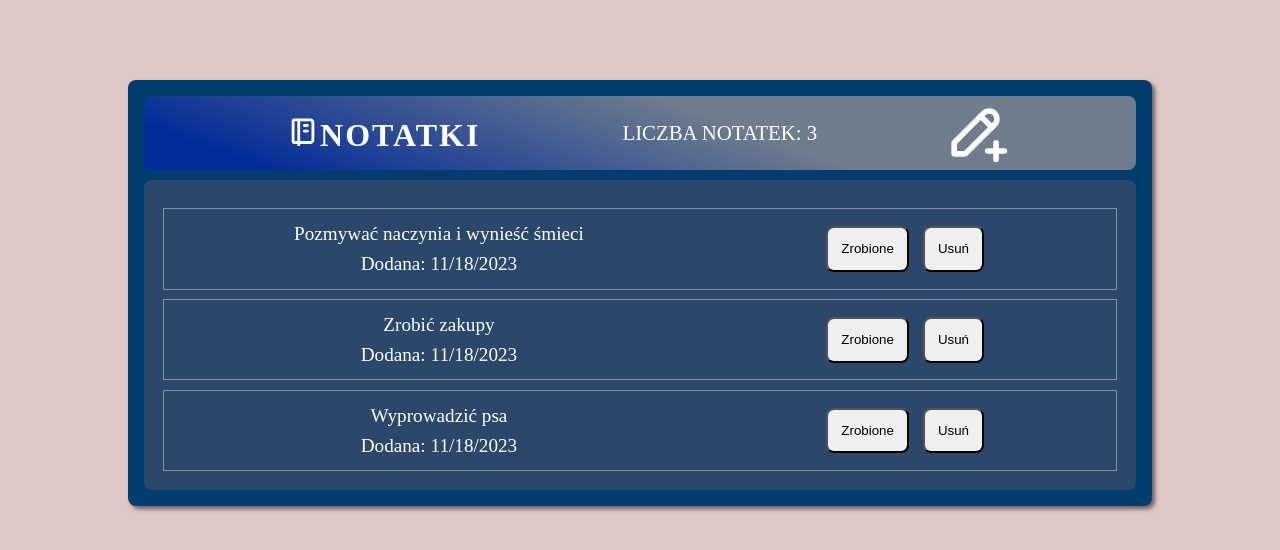
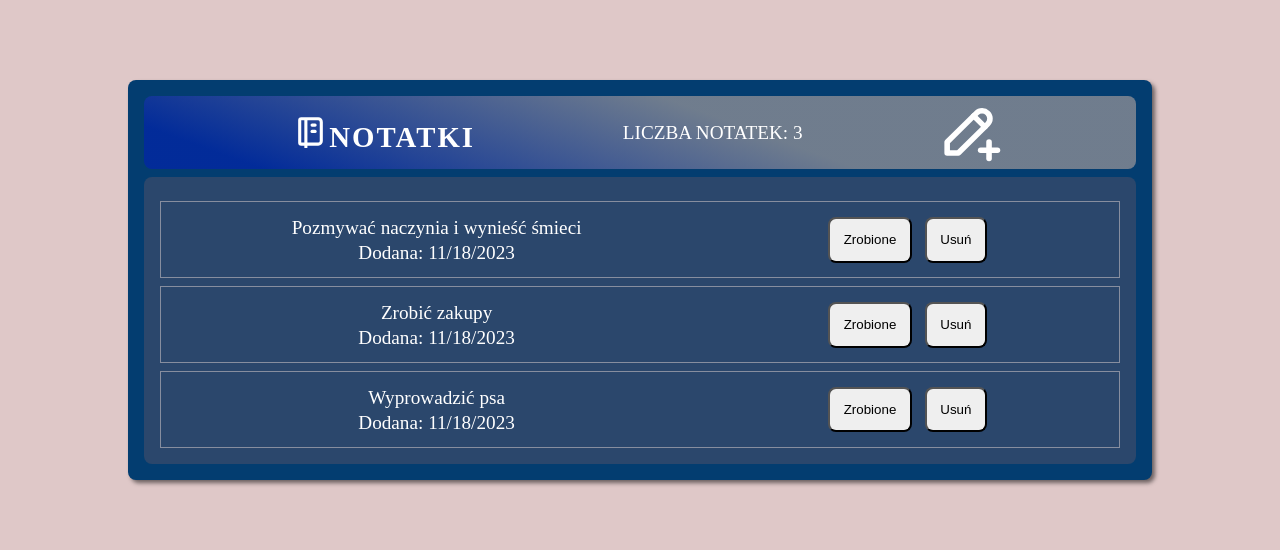
Before and after one commit to WojciechStancel/React_TODO, a React (Vite) app: page / in a window 1280 px wide. Shown: the top 550 px of the page. Built offline with nearby package versions, Linux system fonts and the light colour scheme.

Commit message:
added some media styles to components

```diff
--- a/src/components/AddButton.css
+++ b/src/components/AddButton.css
@@ -6,7 +6,7 @@
 }
 
 .addNote img {
-    width: 5em;
+    width: 3em;
     transition: transform .3s;
 }
 
@@ -14,3 +14,9 @@
     transform: scale(1.1);
 
 }
+
+@media (min-width: 768px) {
+    .addNote img {
+        width: 5em;
+    }
+}
--- a/src/components/AddNoteForm.css
+++ b/src/components/AddNoteForm.css
@@ -32,7 +32,7 @@
 }
 
 .addNoteForm label {
-	font-size: 1.5rem;
+	font-size: 1.2rem;
 }
 
 .addNoteForm input {
@@ -70,6 +70,10 @@
 		height: 500px;
 	}
 
+	.addNoteForm label {
+		font-size: 1.5rem;
+	}
+
 	.addNoteForm input {
 		width: 400px;
 		height: 150px;
--- a/src/components/ListItem.css
+++ b/src/components/ListItem.css
@@ -1,7 +1,6 @@
 .notes-list {
 	padding: 1em;
 	list-style: none;
-	font-size: 1.2rem;
 	background-color: rgba(141, 97, 97, 0.291);
 	border-radius: 8px;
 	margin-top: 0.5em;
--- a/src/components/NoteItems/NoteItems.css
+++ b/src/components/NoteItems/NoteItems.css
@@ -1,20 +1,20 @@
 .notes-container {
-    display: flex;
-    justify-content: space-around;
+	display: flex;
+	justify-content: space-around;
 	align-items: center;
-    padding: .5em;
+	padding: 0.5em;
 	border: 1px solid rgba(215, 203, 203, 0.537);
-	margin-top: .5em;
+	margin-top: 0.5em;
 }
 
 .notes-item {
 	display: flex;
-    justify-content: center;
+	justify-content: center;
 	align-items: center;
-    text-align: center;
-    width: 300px;
-	line-height: 30px;
-
+	text-align: center;
+	width: 250px;
+	font-size: 1rem;
+	line-height: 25px;
 }
 
 .notes-item-is-done {
@@ -23,8 +23,19 @@
 }
 
 .notes-list-btn {
-	padding: 1em;
+	padding: 0.7em;
 	margin: 0.5em;
 	border-radius: 8px;
 	cursor: pointer;
 }
+
+@media (min-width: 768px) {
+	.notes-item {
+		width: 300px;
+		font-size: 1.2rem;
+	}
+
+	.notes-list-btn {
+		padding: 1em;
+	}
+}
--- a/src/components/NotesHeader.css
+++ b/src/components/NotesHeader.css
@@ -10,15 +10,33 @@
 	);
 }
 
+.notes-header img {
+	width: 1em;
+}
+
 .notes-header h1 {
-	font-size: 2rem;
+	font-size: 1.2rem;
 	text-transform: uppercase;
 	letter-spacing: 2px;
 	padding: 0.5em;
 }
 
 .notes-header p {
-	font-size: 1.3rem;
+	font-size: 0.8rem;
 	margin: 0.5em 0;
 	text-transform: uppercase;
 }
+
+@media (min-width: 768px) {
+	.notes-header img {
+		width: 1.3em;
+	}
+
+	.notes-header h1 {
+		font-size: 1.8rem;
+	}
+
+	.notes-header p {
+		font-size: 1.2rem;
+	}
+}
```
